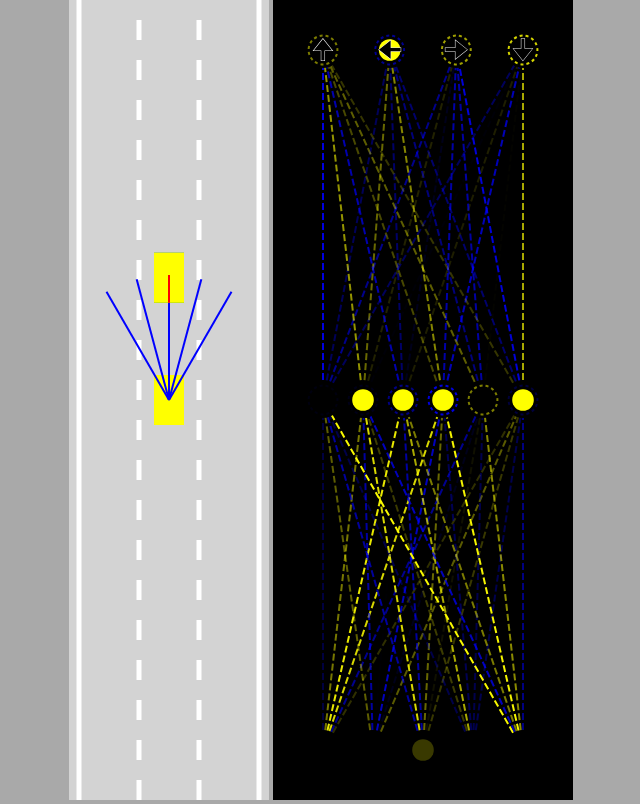
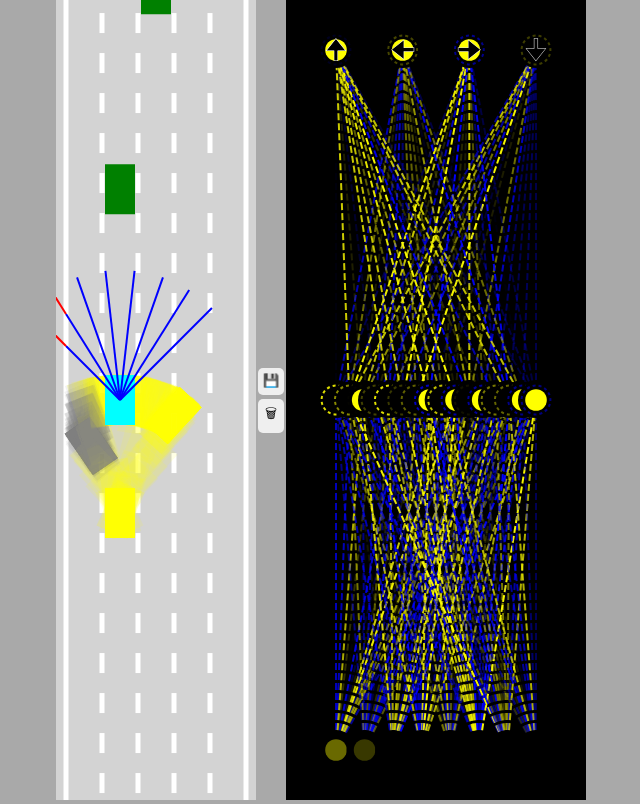
Before and after one commit to sohambuilds/selfdrivingcar, a plain HTML site: page index.html in a window 1280 px wide. Shown: the whole page, without its empty margins (319-959 px from the left). Drawn offline with Linux system fonts and the light colour scheme; animation ran at ten frames a second.

Commit message:
Finalized

```diff
--- a/car.js
+++ b/car.js
@@ -1,11 +1,11 @@
 class Car{
-    constructor(x,y,width,height,CType,MaxSpeed=1){
+    constructor(x,y,width,height,CType,MaxSpeed=4){
         this.x = x;
         this.y = y
         this.width = width;
         this.height = height;
         this.speed = 0;
-        this.acceleration = 0.05;
+        this.acceleration = 0.1;
         this.MaxSpeed=MaxSpeed;
         this.friction = 0.01;
         this.angle=0
@@ -17,7 +17,7 @@ class Car{
 
         this.sensor = new Sensor(this)
 
-        this.brain = new NeuralNetwork([this.sensor.rayCount,6,4])
+        this.brain = new NeuralNetwork([this.sensor.rayCount,16,4])
 
     }
         //this.sensor = new Sensor(this)
@@ -120,20 +120,20 @@ class Car{
         this.y-= Math.cos(this.angle)*this.speed
     }
 
- draw(ctx,color,CType){
+ draw(ctx,color,drawSensor=false){
 
     if(this.damaged){
         ctx.fillStyle="gray"
     }else{
         ctx.fillStyle=color
     }
-    ctx.save()
+    ctx.beginPath()
     ctx.moveTo(this.polygon[0].x,this.polygon[0].y)
     for(let i=1;i<this.polygon.length;i++){
         ctx.lineTo(this.polygon[i].x,this.polygon[i].y)
     }
     ctx.fill();
-    if(this.sensor){this.sensor.draw(ctx)}
+    if(this.sensor && drawSensor){this.sensor.draw(ctx)}
 
 }
 }
--- a/index.html
+++ b/index.html
@@ -5,6 +5,10 @@
 </head>
 <body>
     <canvas id = "carCanvas"></canvas>
+    <div id="verticalButtons">
+        <button onclick="save()">💾</button>
+        <button onclick="discard()">🗑</button>
+    </div>
     <canvas id = "networkCanvas"></canvas>
     <script src = "visualizer.js"></script>
     <script src ="network.js"></script>
--- a/main.js
+++ b/main.js
@@ -10,42 +10,99 @@ const carCtx = carCanvas.getContext("2d")
 const networkCtx = networkCanvas.getContext("2d")
 const road = new Road(carCanvas.width/2,carCanvas.width*0.9)
 const car = new Car(road.getLaneCenter(1),100,30,50, "AI")
-const traffic = [ new Car(road.getLaneCenter(1),0,30,50,"DUMMY",0.5)]
 
+//for(i=0;i<100;i++){
+ ///   y=Math.random()*1000
+   // RandCar
+//}
+const traffic = [ new Car(road.getLaneCenter(1),-400,30,50,"DUMMY",0.5),
+new Car(road.getLaneCenter(2),-600,30,50,"DUMMY",0.5),
+new Car(road.getLaneCenter(0),-800,30,50,"DUMMY",0.5),
+new Car(road.getLaneCenter(4),-800,30,50,"DUMMY",0.5),
+new Car(road.getLaneCenter(3),-1000,30,50,"DUMMY",0.5),
+new Car(road.getLaneCenter(2),-1050,30,50,"DUMMY",0.5),
+
+
+    new Car(road.getLaneCenter(0),-900,30,50,"DUMMY",2),
+    new Car(road.getLaneCenter(3),-900,30,50,"DUMMY",2),
+    new Car(road.getLaneCenter(3),-700,30,50,"DUMMY",2),
+    new Car(road.getLaneCenter(5),-700,30,50,"DUMMY",2),
+
+]
+const N=1000
+const cars = generateCars(N)
+let bestCar=cars[0]
+
+
+
+if(localStorage.getItem("bestBrain")){
+
+    for(let i =0;i<cars.length;i++){
+        cars[i].brain=JSON.parse(
+        localStorage.getItem("bestBrain")
+
+    )
+    if(i!=0){
+        NeuralNetwork.mutate(cars[i].brain,0.2)
+    }
+}
+
+}
 animate();
 
-//function generateCars(N){
-  //  const cars = [];
-    //for(let i = 0;i<=N;i++){
-      //  cars.push(new Car(road.getLaneCenter(1),-100,30,50,"AI"))
-   // }
+function save(){
+    localStorage.setItem("bestBrain",
+        JSON.stringify(bestCar.brain));
+}
 
-//    return cars
-//}
+function discard(){
+    localStorage.removeItem("bestBrain");
+}
+
+
+
+
+function generateCars(N){
+    const cars = [];
+    for(let i = 0;i<=N;i++){
+       cars.push(new Car(road.getLaneCenter(1),-100,30,50,"AI"))
+    }
+
+   return cars
+}
 
 function animate(time){
     for(i=0;i<traffic.length;i++){
         traffic[i].update(road.borders,[])
     }
 
-    //for(let i=0;i<=cars.length;)
-    car.update(road.borders,traffic);
+    for(let i=0;i<cars.length;i++){
+    cars[i].update(road.borders,traffic);
+    }
 
+    bestCar=cars.find(
+        c=>c.y==Math.min(...cars.map(c=>c.y))
+    )
     carCanvas.height=window.innerHeight
     networkCanvas.height=window.innerHeight
 
     carCtx.save();
-    carCtx.translate(0,-car.y+carCanvas.height*0.5);
+    carCtx.translate(0,-bestCar.y+carCanvas.height*0.5);
 
 
     road.draw(carCtx)
     for(let i=0;i<traffic.length;i++){
         traffic[i].draw(carCtx,'green');
     }
-    car.draw(carCtx,'yellow')
+    carCtx.globalAlpha=0.1;
+    for(let i=0;i<cars.length;i++){
+    cars[i].draw(carCtx,'yellow')
+}
+    carCtx.globalAlpha=1
+    bestCar.draw(carCtx,"cyan",true)
 
     carCtx.restore();
     networkCtx.lineDashOffset=-time/50
-    Visualizer.drawNetwork(networkCtx,car.brain)
+    Visualizer.drawNetwork(networkCtx,bestCar.brain)
     requestAnimationFrame(animate)
 }
--- a/network.js
+++ b/network.js
@@ -17,6 +17,28 @@ class NeuralNetwork{
 
         }
         return outputs
+    }
+    static mutate(network,amount=1){
+        network.levels.forEach(level=>{
+            for(let i=0;i<level.biases.length;i++){
+                level.biases[i]=lerp(
+                    level.biases[i],
+                Math.random()*2-1,
+                amount
+                )
+
+            }
+            for(let i=0;i<level.weights.length;i++){
+                for(let j=0;j<level.weights[i].length;j++){
+                    level.weights[i][j]=lerp(
+                        level.weights[i][j],
+                        Math.random()*2-1,
+                        amount
+                    )
+                }
+            }
+        }
+        )
     }
 }
 
--- a/road.js
+++ b/road.js
@@ -1,5 +1,5 @@
 class Road{
-    constructor(x,width,laneX=3){
+    constructor(x,width,laneX=5){
         this.x=x
         this.width=width
         this.laneX =laneX
--- a/sensor.js
+++ b/sensor.js
@@ -2,9 +2,9 @@ class Sensor{
 
     constructor(car){
         this.car=car;
-        this.rayCount=5
-        this.rayLength=125;
-        this.raySpread=Math.PI/3
+        this.rayCount=8
+        this.rayLength=130;
+        this.raySpread=Math.PI/2
 
         this.rays=[]
         this.readings=[];
--- a/sstyle.css
+++ b/sstyle.css
@@ -2,7 +2,27 @@ body {
     margin:0;
     background: darkgray;
     overflow:hidden;
-    text-align: center;
+    display:flex;
+    justify-content: center;
+    align-items:center;
+
+}
+#verticalButtons{
+    display:flex;
+    flex-direction:column;
+}
+
+button{
+    border:none;
+    border-radius:5px;
+    padding: 5px 5px 7px 5px;
+    margin: 2px;
+    cursor: pointer;
+
+}
+
+button:hover{
+    background:cyan;
 
 }
 #carCanvas{
```
